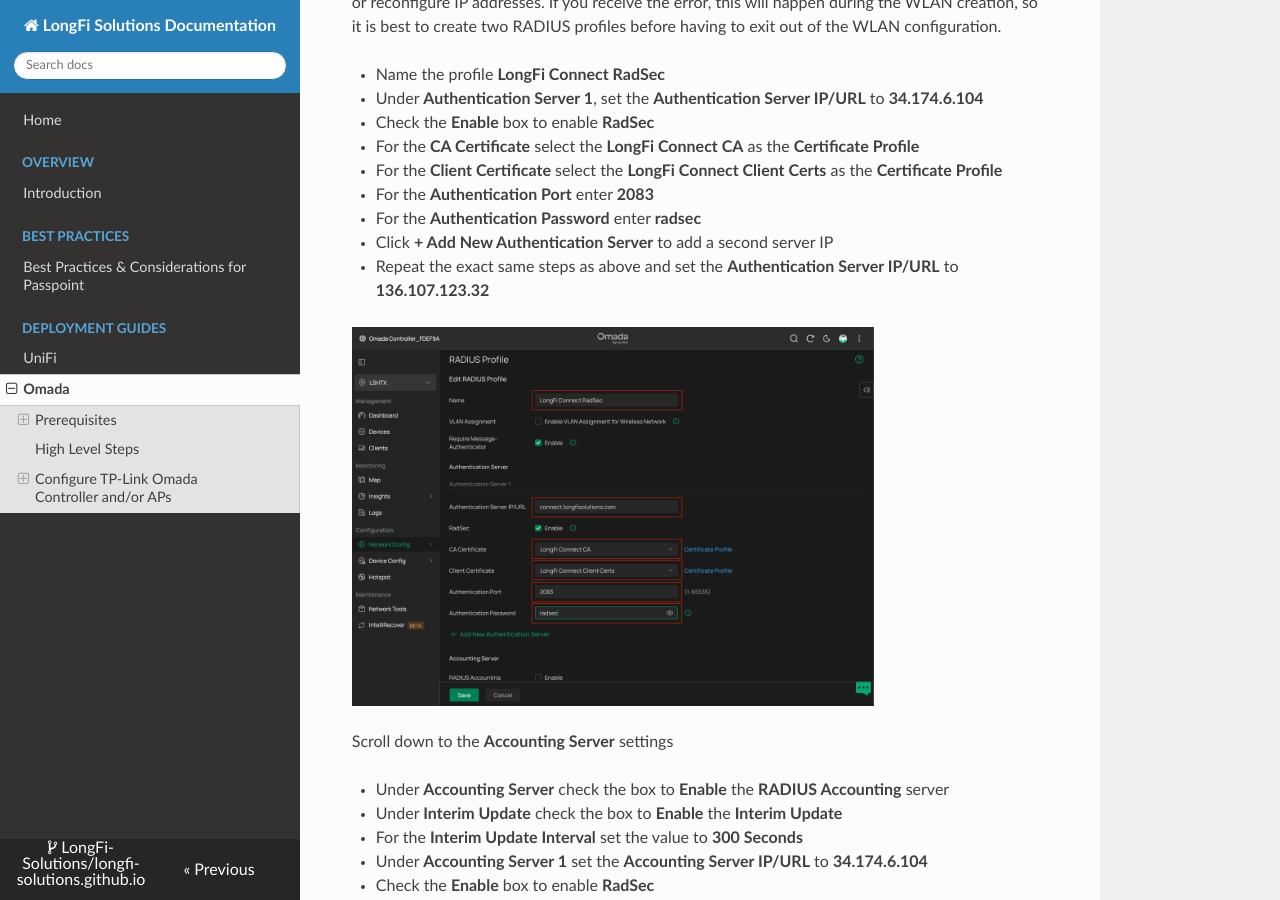
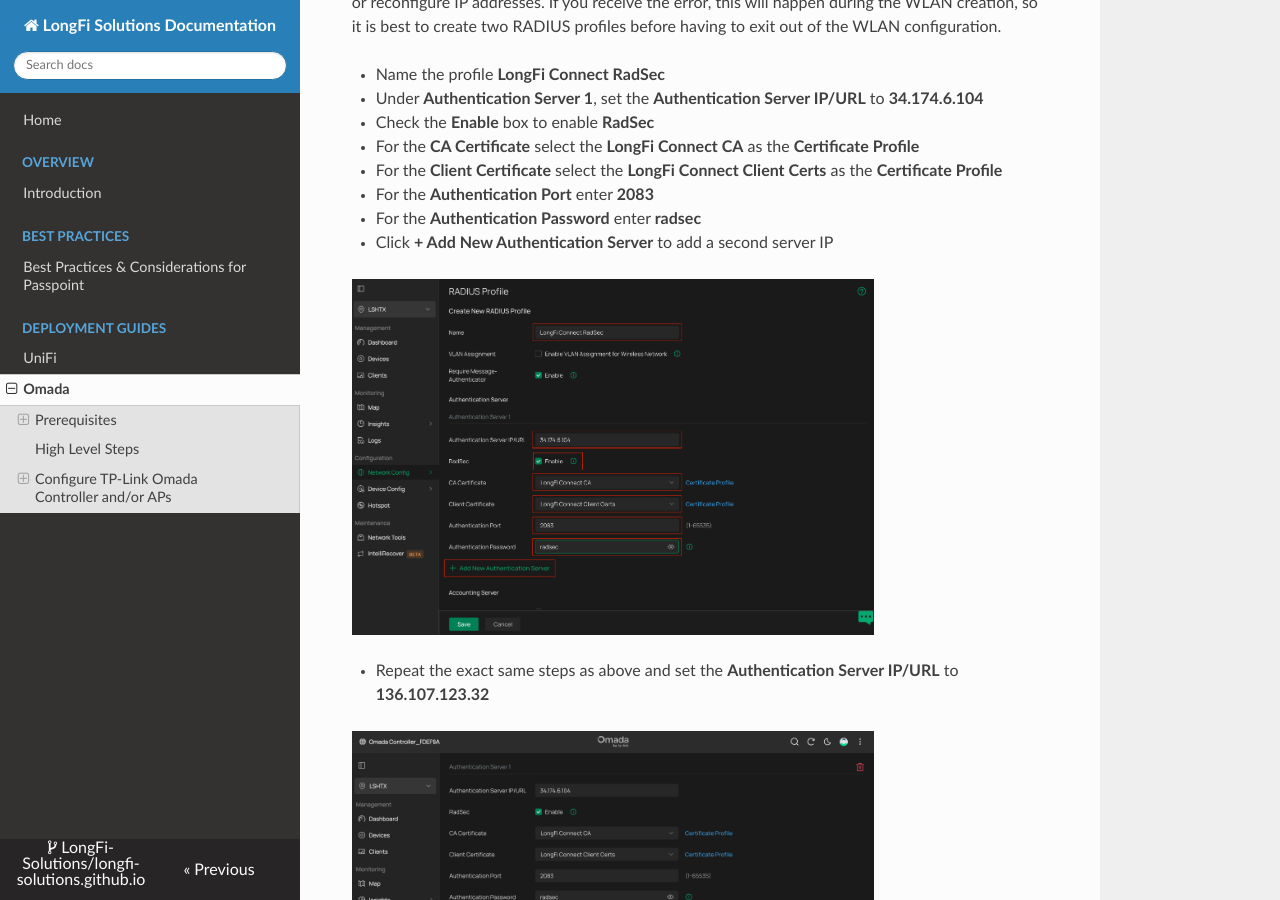
Before and after one commit to LongFi-Solutions/longfi-solutions.github.io, an MkDocs documentation site: the page built from docs/deployment/omada-networks.md, in a window 1280 px wide and 900 px high, scrolled down 5803 px. Built offline with MkDocs 1.6.1, drawn with Linux system fonts in a browser that asks for light colours; nearby versions of some CDN libraries.

Commit message:
Update Deployment Guides “omada-networks” +2

```diff
--- a/docs/deployment/omada-networks.md
+++ b/docs/deployment/omada-networks.md
@@ -149,9 +149,12 @@ Click the button to **+ Create New RADIUS Profile**
 - For the **Authentication Port** enter **2083**
 - For the **Authentication Password** enter **radsec**
 - Click **+ Add New Authentication Server** to add a second server IP
+
+![](/assets/images/Omada-8-2-Config-RADIUS-IP-1.png){ .img-lg }
+
 - Repeat the exact same steps as above and  set the **Authentication Server IP/URL** to **136.107.123.32**
 
-![](/assets/images/Omada-8-Config-RADIUS-1.png){ .img-lg }
+![](/assets/images/Omada-8-2-Config-RADIUS-IP-2.png){ .img-lg }
 
 Scroll down to the **Accounting Server** settings
 
```
Also changed, not shown: docs/assets/images/Omada-8-2-Config-RADIUS-IP-1.png (added), docs/assets/images/Omada-8-2-Config-RADIUS-IP-2.png (added).
